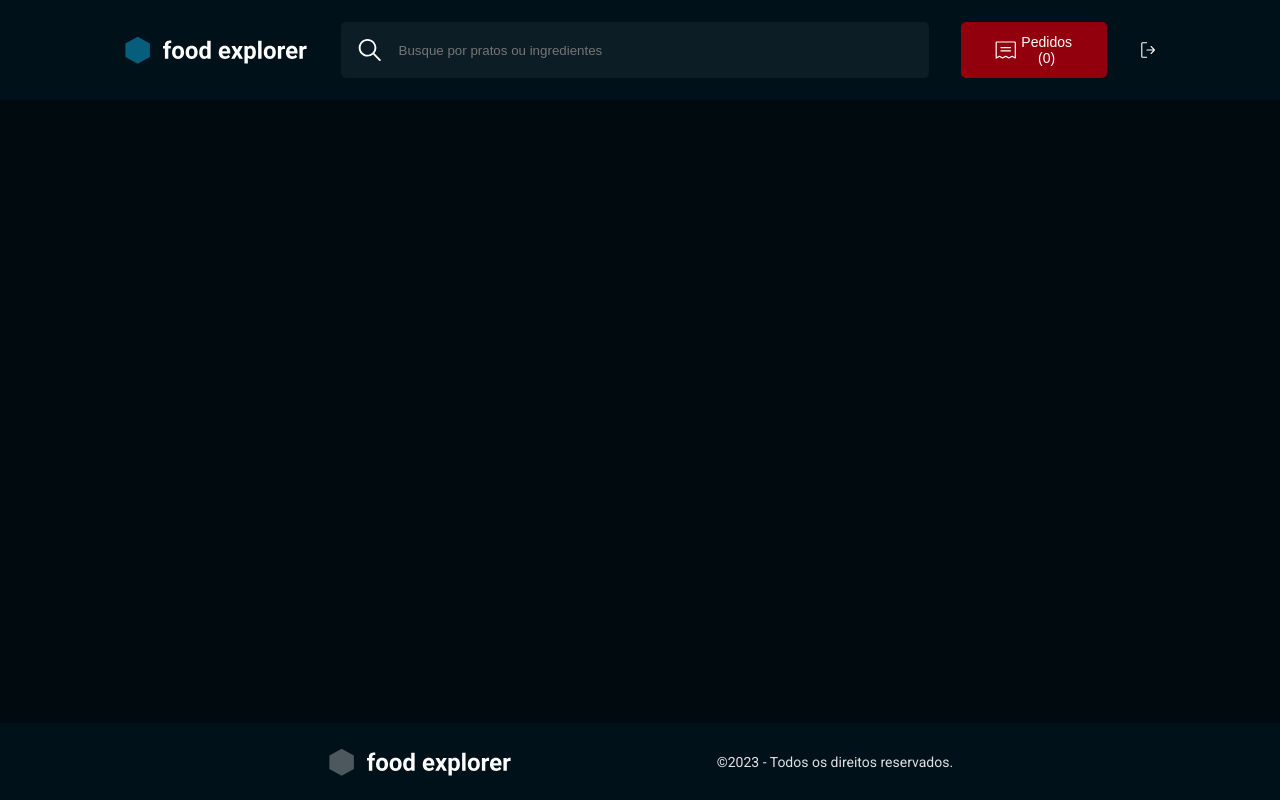
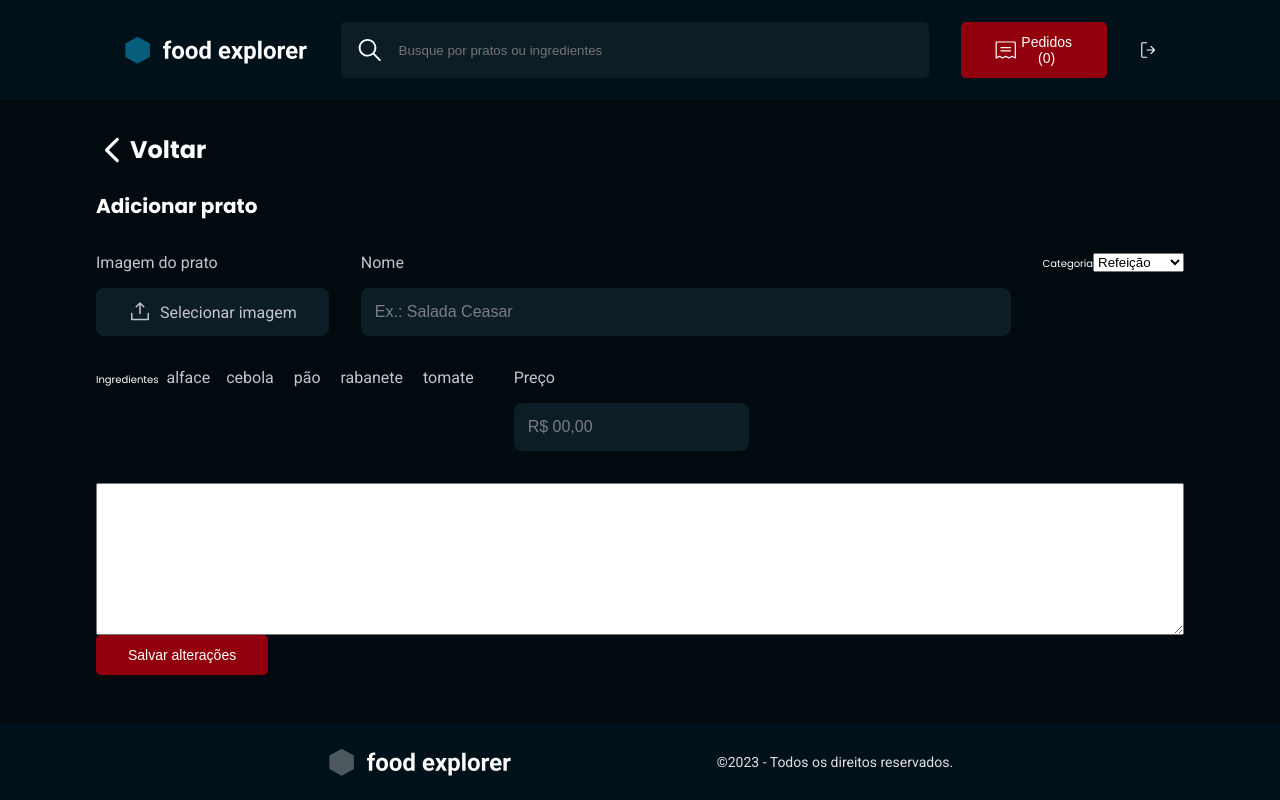
Before and after one commit to matheushnascimento/food-explorer, a React (Vite) app: page /create in a window 1280 px wide. Built offline with nearby package versions, Linux system fonts and the light colour scheme.

Commit message:
first form section style at create page

```diff
--- /dev/null
+++ b/src/components/Input/index.jsx
@@ -0,0 +1,20 @@
+import { Container } from "./styles";
+
+export function Input({
+  labelFor,
+  label,
+  icon: Icon,
+  type,
+  placeholder,
+  ...rest
+}) {
+  return (
+    <Container {...rest}>
+      <label htmlFor={labelFor}>
+        {Icon && <Icon />}
+        {label}
+      </label>
+      <input type={type} name={labelFor} placeholder={placeholder} />
+    </Container>
+  );
+}
--- /dev/null
+++ b/src/components/Input/styles.js
@@ -0,0 +1,42 @@
+import styled from "styled-components";
+
+export const Container = styled.div`
+  display: flex;
+  flex-direction: column;
+  gap: 1.6rem;
+
+  :hover {
+    cursor: pointer;
+  }
+
+  label {
+    display: flex;
+
+    gap: 0.8rem;
+
+    font-family: "Roboto", sans-serif;
+    color: ${({ theme }) => theme.COLORS.GRAY_100};
+    font-size: 1.6rem;
+    background: none;
+  }
+
+  input {
+    width: 100%;
+    height: 4.8rem;
+
+    padding: 1.2rem 1.4rem;
+
+    font-size: 1.6rem;
+
+    background: ${({ theme }) => theme.COLORS.BACKGROUND_800};
+    color: ${({ theme }) => theme.COLORS.WHITE_100};
+
+    border: none;
+    border-radius: 0.8rem;
+
+    &::placeholder {
+      color: ${({ theme }) => theme.COLORS.GRAY_300};
+      font-size: 1.6rem;
+    }
+  }
+`;
--- a/src/pages/Create/index.jsx
+++ b/src/pages/Create/index.jsx
@@ -1,12 +1,71 @@
-import { Container } from "./styles";
+import { Container, Form } from "./styles";
 
+import { Button } from "../../components/Button";
 import { Footer } from "../../components/Footer";
 import { Header } from "../../components/Header";
+import { Ingredient } from "../../components/Ingredient";
+import { Input } from "../../components/Input";
+
+import { PiCaretLeftBold, PiUploadSimple } from "react-icons/pi";
 
 export function Create() {
+  const ingredients = ["alface", "cebola", " pão", " rabanete", " tomate"];
   return (
     <Container>
       <Header />
+      <main>
+        <div>
+          <PiCaretLeftBold />
+          <a href="#">Voltar</a>
+        </div>
+        <h1>Adicionar prato</h1>
+        <Form>
+          <section>
+            <div className="input-wrapper">
+              <div id="dishImage">
+                <span>Imagem do prato</span>
+                <Input
+                  labelFor="image"
+                  icon={PiUploadSimple}
+                  label="Selecionar imagem"
+                  type="file"
+                />
+              </div>
+            </div>
+            <Input
+              label="Nome"
+              type="text"
+              id="name"
+              placeholder="Ex.: Salada Ceasar"
+            />
+            <div className="input-wrapper">
+              <label>Categoria</label>
+              <select>
+                <option>Refeição</option>
+                <option>Sobremesa</option>
+                <option>Bebida</option>
+              </select>
+            </div>
+          </section>
+
+          <section>
+            <div className="input-wrapper">
+              <label>Ingredientes</label>
+
+              {ingredients &&
+                ingredients.map(ingredient => (
+                  <Ingredient title={ingredient} />
+                ))}
+            </div>
+            <div className="input-wrapper">
+              <Input label="Preço" type="number" placeholder="R$ 00,00" />
+            </div>
+          </section>
+
+          <textarea name="" id="" cols="30" rows="10"></textarea>
+        </Form>
+        <Button title="Salvar alterações" />
+      </main>
       <Footer />
     </Container>
   );
--- a/src/pages/Create/styles.js
+++ b/src/pages/Create/styles.js
@@ -1,3 +1,95 @@
 import styled from "styled-components";
 
-export const Container = styled.div``;
+export const Container = styled.div`
+  display: flex;
+  flex-direction: column;
+  align-items: center;
+  justify-content: center;
+
+  main {
+    width: 90%;
+    padding: 3.2rem;
+  }
+
+  main > div:first-child {
+    display: flex;
+    align-items: center;
+  }
+
+  div > svg {
+    width: 3.4rem;
+    height: 3.4rem;
+  }
+
+  a {
+    color: ${({ theme }) => theme.COLORS.WHITE};
+
+    font-size: 2.4rem;
+    font-weight: bold;
+
+    text-decoration: none;
+  }
+
+  h1 {
+    margin: 2.4rem 0 3.2rem;
+  }
+`;
+
+export const Form = styled.form`
+  display: flex;
+  flex-direction: column;
+
+  gap: 3.2rem;
+  section {
+    display: flex;
+    align-items: space-between;
+
+    gap: 3.2rem;
+  }
+
+  span {
+    font-family: "Roboto", sans-serif;
+
+    color: ${({ theme }) => theme.COLORS.GRAY_100};
+    font-size: 1.6rem;
+
+    background: none;
+  }
+
+  input[type="file"] {
+    display: none;
+  }
+
+  #name {
+    flex-grow: 1;
+  }
+
+  #dishImage {
+    display: flex;
+    flex-direction: column;
+
+    gap: 1.6rem;
+
+    max-width: 24rem;
+    height: 4.8rem;
+
+    div {
+      justify-content: center;
+
+      background: ${({ theme }) => theme.COLORS.BACKGROUND_800};
+
+      padding: 1.2rem 3.2rem;
+
+      border-radius: 0.8rem;
+    }
+
+    label {
+      align-items: center;
+    }
+
+    svg {
+      width: 2.4rem;
+      height: 2.4rem;
+    }
+  }
+`;
--- a/src/styles/theme.js
+++ b/src/styles/theme.js
@@ -3,7 +3,7 @@ export default {
     BACKGROUND_900: "#000A0F",
     BACKGROUND_800: "#0D1D25",
     BACKGROUND_700: "#92000E",
-    BACKGROUND_600: "hsla(200, 100%, 5%, 1)",
+    BACKGROUND_600: "#00111A",
 
     WHITE: "#FFFFFF",
     WHITE_100: "#E1E1E6",
@@ -17,11 +17,13 @@ export default {
     BLUE_600: "#00070a",
 
     GRAY_100: "#C4C4CC",
-    GRAY_200: "rgba(255, 255, 255, 0.3)",
+    GRAY_200: "#ffffff4d",
     GRAY_300: "#7C7C8A",
-    GRAY_400: "rgba(255, 255, 255, 0.05)",
+    GRAY_400: "#ffffff0d",
 
     RED: "#FF002E",
     BLACK: "#0D0C0F",
+
+    DARK_800: "#0d161b",
   },
 };
```
